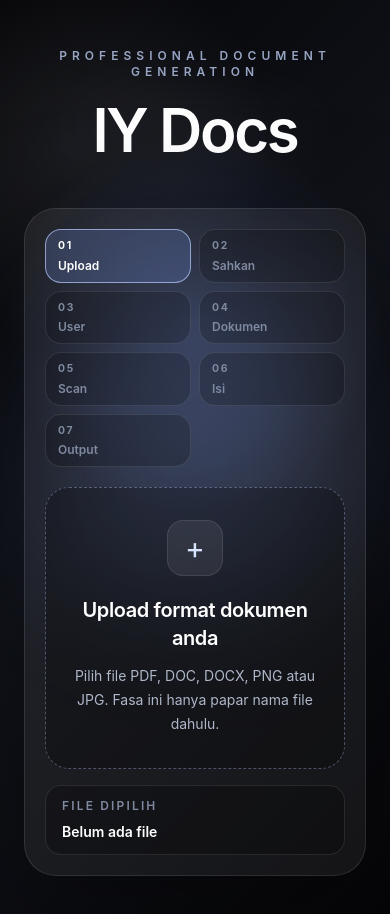
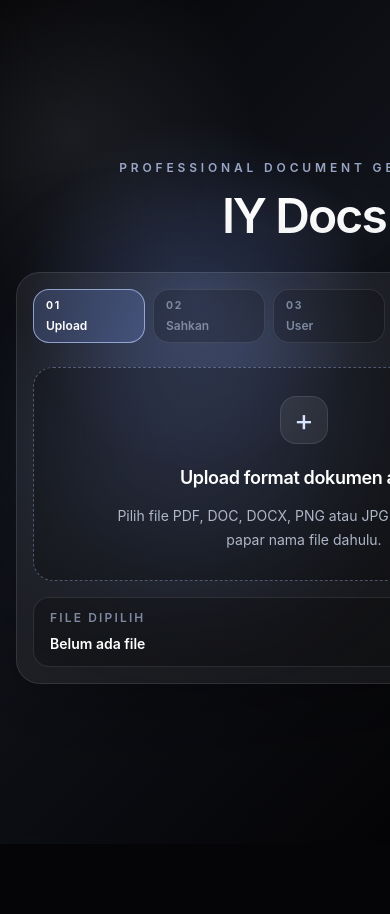
Before and after one commit to lengyagesya/lengyagesya-legacy, a Next.js app: page / in a window 390 px wide. Shown: the top 914 px of the page. After the commit the page ends 844 px from the top, so only its background shows below. Built offline with nearby package versions, Linux system fonts and the light colour scheme.

Commit message:
Add phase 20 mobile polish

```diff
--- a/src/app/page.tsx
+++ b/src/app/page.tsx
@@ -321,27 +321,27 @@ export default function Home() {
   });
 
   return (
-    <main className="relative grid min-h-screen place-items-center overflow-hidden bg-[#050507] px-6 py-12 text-center text-white">
+    <main className="relative grid min-h-screen place-items-center overflow-hidden bg-[#050507] px-4 py-8 text-center text-white sm:px-6 sm:py-12">
       <div className="absolute inset-0 bg-[radial-gradient(circle_at_50%_35%,rgba(125,161,255,0.2),transparent_30%),radial-gradient(circle_at_18%_16%,rgba(230,237,255,0.08),transparent_24%),linear-gradient(135deg,#050507_0%,#11131a_48%,#050507_100%)]" />
       <div className="absolute inset-0 bg-[linear-gradient(rgba(255,255,255,0.035)_1px,transparent_1px),linear-gradient(90deg,rgba(255,255,255,0.035)_1px,transparent_1px)] bg-[size:86px_86px] opacity-20 [mask-image:radial-gradient(circle_at_center,black,transparent_72%)]" />
       <div className="absolute left-1/2 top-1/2 h-72 w-72 -translate-x-1/2 -translate-y-1/2 rounded-full bg-[#7da1ff]/20 blur-3xl sm:h-[34rem] sm:w-[34rem]" />
 
       <section className="relative z-10 w-full max-w-3xl animate-[fadeIn_900ms_ease-out_both]">
-        <p className="mb-5 text-xs font-semibold uppercase tracking-[0.42em] text-[#c7d7ff]/75 sm:text-sm">
+        <p className="mb-4 text-xs font-semibold uppercase tracking-[0.32em] text-[#c7d7ff]/75 sm:mb-5 sm:text-sm sm:tracking-[0.42em]">
           Professional document generation
         </p>
-        <h1 className="text-6xl font-semibold tracking-[-0.04em] text-white drop-shadow-[0_0_36px_rgba(199,215,255,0.2)] sm:text-8xl lg:text-9xl">
+        <h1 className="text-5xl font-semibold tracking-[-0.04em] text-white drop-shadow-[0_0_36px_rgba(199,215,255,0.2)] sm:text-8xl lg:text-9xl">
           lY Docs
         </h1>
-        <div className="mx-auto mt-12 max-w-xl rounded-[2rem] border border-white/10 bg-white/[0.06] p-5 shadow-[0_28px_120px_rgba(0,0,0,0.35)] backdrop-blur-2xl sm:p-6">
+        <div className="mx-auto mt-8 max-w-xl rounded-[1.5rem] border border-white/10 bg-white/[0.06] p-4 shadow-[0_28px_120px_rgba(0,0,0,0.35)] backdrop-blur-2xl sm:mt-12 sm:rounded-[2rem] sm:p-6">
           <ProgressSteps currentStep={currentStep} />
 
           {!isConfirmed ? (
-            <label className="group flex min-h-56 cursor-pointer flex-col items-center justify-center rounded-[1.5rem] border border-dashed border-[#b9caff]/35 bg-black/25 px-6 py-8 transition duration-300 hover:border-[#d7e3ff]/80 hover:bg-[#7da1ff]/10">
-              <span className="grid h-14 w-14 place-items-center rounded-2xl border border-white/10 bg-white/[0.07] text-3xl text-[#d7e3ff] transition duration-300 group-hover:scale-105">
+            <label className="group flex min-h-48 cursor-pointer flex-col items-center justify-center rounded-[1.25rem] border border-dashed border-[#b9caff]/35 bg-black/25 px-4 py-7 transition duration-300 hover:border-[#d7e3ff]/80 hover:bg-[#7da1ff]/10 sm:min-h-56 sm:rounded-[1.5rem] sm:px-6 sm:py-8">
+              <span className="grid h-12 w-12 place-items-center rounded-2xl border border-white/10 bg-white/[0.07] text-3xl text-[#d7e3ff] transition duration-300 group-hover:scale-105 sm:h-14 sm:w-14">
                 +
               </span>
-              <span className="mt-5 text-xl font-semibold tracking-[-0.02em] text-white">
+              <span className="mt-5 text-lg font-semibold tracking-[-0.02em] text-white sm:text-xl">
                 Upload format dokumen anda
               </span>
               <span className="mt-3 max-w-sm text-sm leading-6 text-[#aeb7c8]">
@@ -650,7 +650,7 @@ function ProgressSteps({ currentStep }: { currentStep: number }) {
   ];
 
   return (
-    <div className="mb-5 grid grid-cols-2 gap-2 text-left sm:grid-cols-4">
+    <div className="-mx-1 mb-5 flex gap-2 overflow-x-auto px-1 pb-1 text-left sm:mx-0 sm:grid sm:grid-cols-4 sm:overflow-visible sm:px-0 sm:pb-0">
       {steps.map((step, index) => {
         const stepNumber = index + 1;
         const isDone = currentStep > stepNumber;
@@ -658,7 +658,7 @@ function ProgressSteps({ currentStep }: { currentStep: number }) {
 
         return (
           <div
-            className={`rounded-2xl border px-3 py-2 transition duration-300 ${
+            className={`min-w-28 rounded-2xl border px-3 py-2 transition duration-300 sm:min-w-0 ${
               isActive
                 ? "border-[#b9caff]/70 bg-[#7da1ff]/20 text-white"
                 : isDone
@@ -700,7 +700,7 @@ function OriginalFilePreview({
   const isDocx = fileType === "docx";
 
   return (
-    <section className="mt-4 rounded-2xl border border-white/10 bg-black/25 p-4 text-left">
+    <section className="mt-4 rounded-2xl border border-white/10 bg-black/25 p-3 text-left sm:p-4">
       <p className="text-xs font-semibold uppercase tracking-[0.18em] text-[#7f8aa0]">
         Preview file asal
       </p>
@@ -710,14 +710,14 @@ function OriginalFilePreview({
           // eslint-disable-next-line @next/next/no-img-element
           <img
             alt={`Preview ${fileName}`}
-            className="max-h-80 w-full object-contain"
+            className="max-h-64 w-full object-contain sm:max-h-80"
             src={filePreviewUrl}
           />
         ) : null}
 
         {isPdf ? (
           <object
-            className="h-80 w-full bg-white"
+            className="h-64 w-full bg-white sm:h-80"
             data={filePreviewUrl}
             title={`Preview ${fileName}`}
             type="application/pdf"
@@ -815,7 +815,7 @@ function DocxPreview({
 
   return (
     <div
-      className="max-h-96 overflow-auto bg-white text-black"
+      className="max-h-72 overflow-auto bg-white text-black sm:max-h-96"
       ref={containerRef}
     />
   );
```
